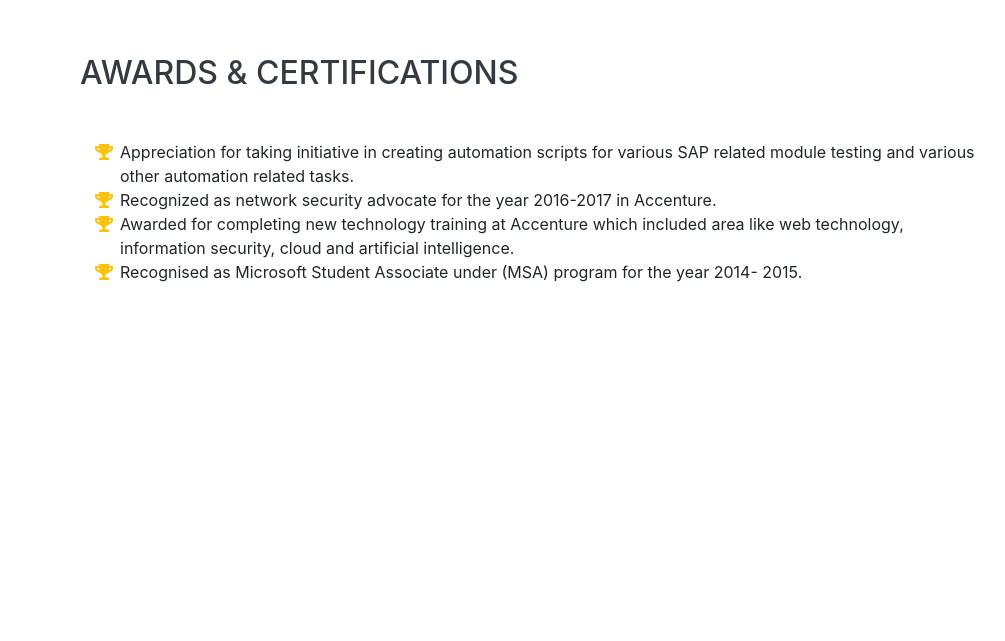
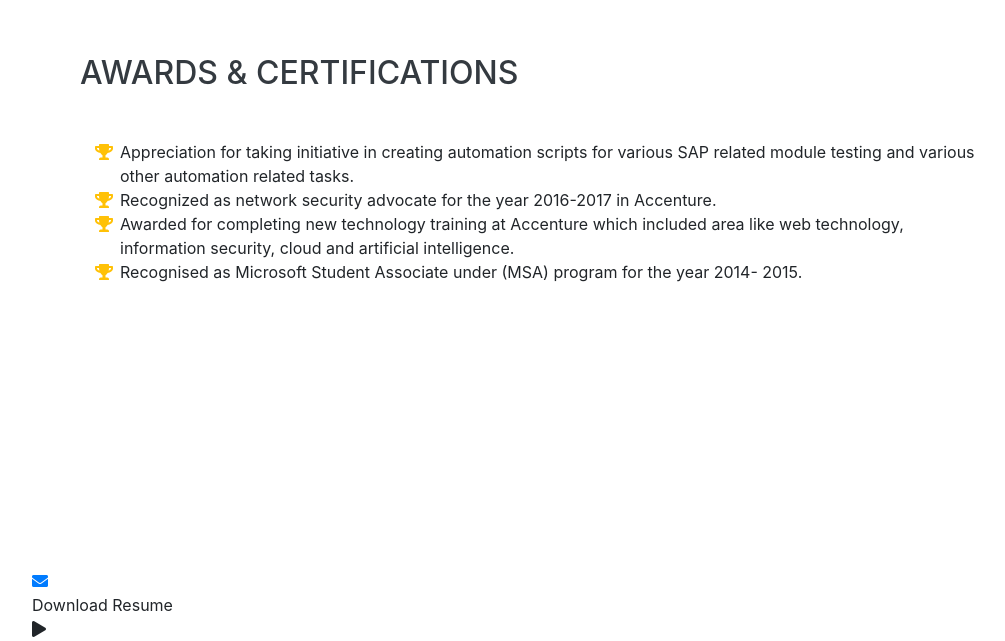
Before and after one commit to varunpande/varunpande.github.io, a website with bundled scripts: page intro/index.html in a window 1280 px wide. Shown: the part 5585-6226 px from the top of the page, without its empty margins (240-1245 px from the left). Before the commit the page ends 6154 px from the top, so only its background shows below. Built offline with nearby package versions, Linux system fonts and the light colour scheme; a web font is replaced by a local one.

Commit message:
resume download fab.

```diff
--- a/intro/index.html
+++ b/intro/index.html
@@ -289,6 +289,14 @@
     </section>
 
   </div>
+  <!-- fab for downloading resume -->
+  <a href="#" class="float">
+    <i class="fa fa-envelope my-float"></i>
+  </a>
+  <div class="label-container">
+    <div class="label-text">Download Resume</div>
+    <i class="fa fa-play label-arrow"></i>
+  </div>
 
   <!-- Bootstrap core JavaScript -->
   <script src="vendor/jquery/jquery.min.js"></script>
```
